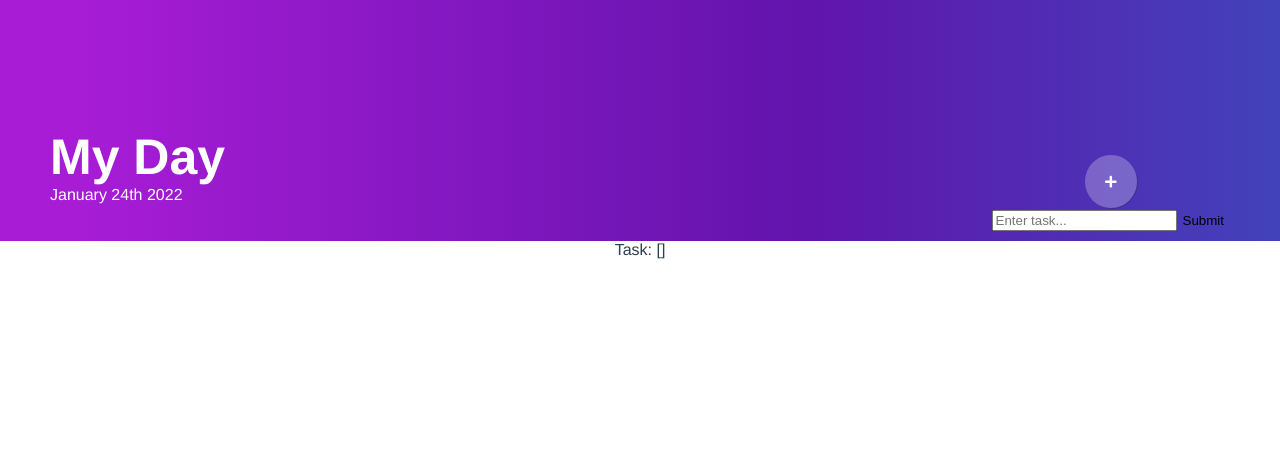
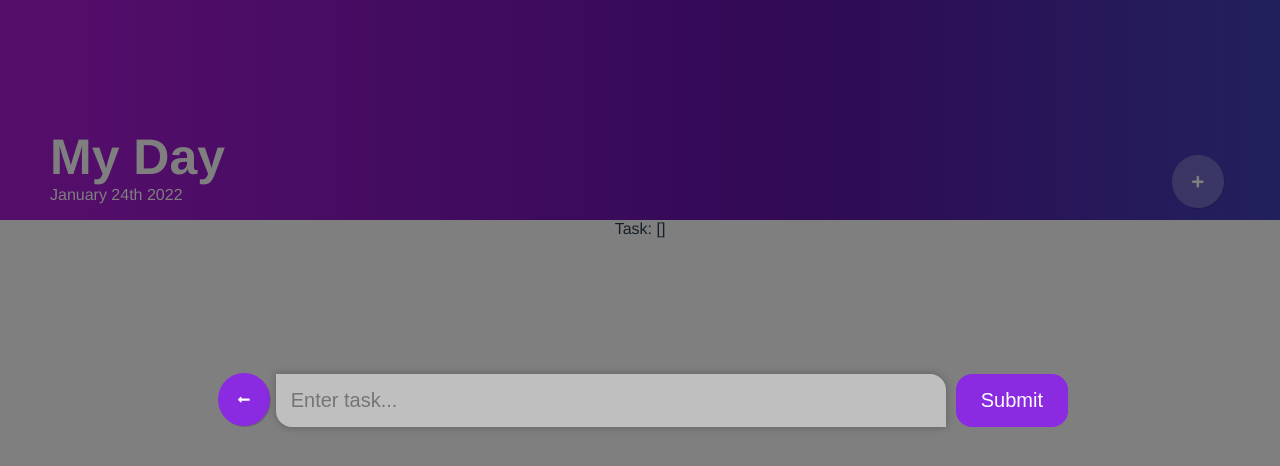
Before and after one commit to erikajns/todo-app, a Vue app: page / in a window 1280 px wide. Both pictures are taken after a click on the button 1198 px from the left and 181 px from the top of the page. Shown: the top 466 px of the page. Built offline with nearby package versions, Linux system fonts and the light colour scheme.

Commit message:
Task bar functionalities

```diff
--- a/src/components/Header/Date.vue
+++ b/src/components/Header/Date.vue
@@ -5,18 +5,14 @@
       <p class="header-date__day">{{ currentDateTime() }}</p>
     </div>
     <div class="header-add-task">
-      <task-bar @onWritten="addTask"></task-bar>
+      <task-bar @onWritten="addTask" @onWrittenEnter="addTask"></task-bar>
     </div>
   </div>
 </template>
 
 <script>
 import moment from "moment";
-import { library } from "@fortawesome/fontawesome-svg-core";
-import { faPlus } from "@fortawesome/free-solid-svg-icons";
 import TaskBar from "./TaskBar.vue";
-
-library.add(faPlus);
 
 export default {
   components: { TaskBar },
@@ -81,7 +77,6 @@ export default {
 
 .header-add-task button {
   cursor: pointer;
-  background: none;
   border: none;
   outline: none;
 }
--- a/src/components/Header/TaskBar.vue
+++ b/src/components/Header/TaskBar.vue
@@ -1,21 +1,32 @@
 <template>
   <div>
-    <button @click="onAdd">
+    <button class="task-bar__button" @click="onAdd">
       <font-awesome-icon :icon="['fa', 'plus']" />
     </button>
     <div class="task-bar" v-if="showBar">
+      <button class="task-bar__button task-bar__button--close" @click="closeAdd">
+        <font-awesome-icon :icon="['fa', 'long-arrow-alt-left']" />
+      </button>
       <input
         type="text"
         class="task-bar__input"
+        id="myInput"
         placeholder="Enter task..."
         v-model="task"
+        @keypress="onWrittenEnter"
       />
-      <button @click="onWritten">Submit</button>
+      <button class="task-bar__submit" @click="onWritten">Submit</button>
     </div>
   </div>
 </template>
 
 <script>
+import { library } from "@fortawesome/fontawesome-svg-core";
+import { faPlus } from "@fortawesome/free-solid-svg-icons";
+import { faLongArrowAltLeft } from "@fortawesome/free-solid-svg-icons";
+
+library.add(faPlus);
+library.add(faLongArrowAltLeft);
 export default {
   name: "taskBar",
   data() {
@@ -28,12 +39,72 @@ export default {
     onAdd() {
       this.showBar = true;
     },
-    onWritten(){
-        this.$emit("onWritten", this.task);
+    closeAdd() {
+      this.showBar = false;
+    },
+    onWritten() {
+      this.$emit("onWritten", this.task);
+      this.showBar = false;
+    },
+    onWrittenEnter(e) {
+      if (e.key == "Enter") {
+        this.$emit("onWrittenEnter", this.task);
         this.showBar = false;
-    }
+      }
+    },
   },
 };
 </script>
 
-<style lang="css"></style>
+<style lang="css">
+.task-bar {
+  align-items: center;
+  background: rgba(0, 0, 0, 0.5);
+  display: flex;
+  height: 100vh;
+  justify-content: center;
+  left: 0%;
+  position: absolute;
+  top: 0%;
+  width: 100vw;
+}
+
+.task-bar__input {
+  appearance: none;
+  background: none;
+  background-color: rgba(255, 255, 255, 0.5);
+  border: none;
+  border-radius: 0 16px 0 16px;
+  box-shadow: 0 0 8px rgba(0, 0, 0, 0.25);
+  color: #313131;
+  display: block;
+  font-size: 20px;
+  outline: none;
+  padding: 15px;
+  transition: 0.4s;
+  width: 50%;
+}
+
+.task-bar__input:focus {
+  background-color: rgba(255, 255, 255, 0.75);
+  border-radius: 16px 0 16px 0;
+  box-shadow: 0 0 16px rgba(0, 0, 0, 0.25);
+}
+
+.task-bar__submit {
+  color: white;
+  background: blueviolet;
+  border-radius: 16px;
+  font-size: 20px;
+  margin-left: 10px;
+  padding: 15px 25px;
+}
+
+.task-bar__button {
+  background: none;
+}
+
+.task-bar__button--close svg {
+    background-color: blueviolet !important;
+}
+</style>
```
